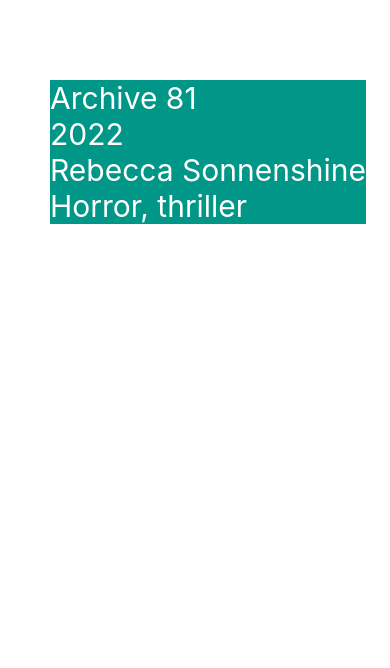
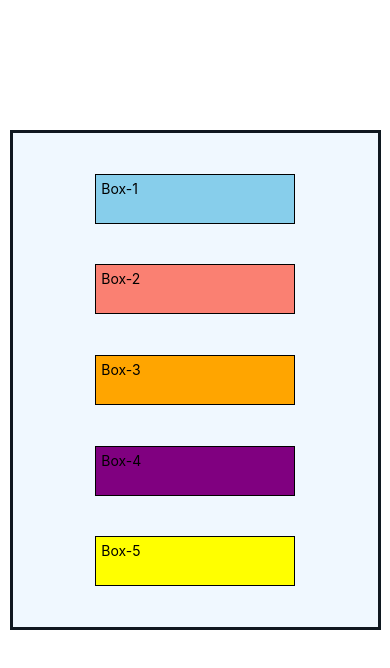
Before and after one commit to Monmoy042/learnReactNative, a React Native app: screen / in a window 390 px wide. Shown: the top 668 px of the page. Built offline with nearby package versions, Linux system fonts and the light colour scheme.

Commit message:
Flex in React Native

```diff
--- a/App.js
+++ b/App.js
@@ -1,13 +1,12 @@
 import React from "react";
 import { createRoot } from "react-dom/client";
 import { Text, StyleSheet, View } from "react-native";
-import BoxModel from "./src/components/BoxModel";
-import NetflixScrolling from "./src/components/NetflixScrolling";
+import Flex from "./src/components/Flex";
 
 const App = () => {
   return (
     <View style={styles.container}>
-      <NetflixScrolling />
+      <Flex />
     </View>
   );
 };
--- /dev/null
+++ b/src/components/Flex.js
@@ -0,0 +1,56 @@
+import React from "react";
+import { View, StyleSheet, Text } from "react-native";
+
+const Flex = () => {
+  return (
+    <View style={styles.parentView}>
+      <Text style={[styles.childText, styles.commonStyle]}>Box-1</Text>
+      <Text style={[styles.childText2, styles.commonStyle]}>Box-2</Text>
+      <Text style={[styles.childText3, styles.commonStyle]}>Box-3</Text>
+      <Text style={[styles.childText4, styles.commonStyle]}>Box-4</Text>
+      <Text style={[styles.childText5, styles.commonStyle]}>Box-5</Text>
+    </View>
+  );
+};
+
+const styles = StyleSheet.create({
+  parentView: {
+    width: "95%",
+    height: 500,
+    marginTop: 100,
+    marginHorizontal: 10,
+    borderWidth: 3,
+    backgroundColor: "aliceblue",
+    borderColor: "#101820FF",
+    // flexDirection: "row-reverse",
+    // flexDirection:'row',
+    // justifyContent: "center",
+    // justifyContent: "space-between",
+    // justifyContent: "space-around",
+    justifyContent: "space-evenly",
+    alignItems: "center",
+  },
+  childText: {
+    backgroundColor: "skyblue",
+  },
+  childText2: {
+    backgroundColor: "salmon",
+  },
+  childText3: {
+    backgroundColor: "orange",
+  },
+  childText4: {
+    backgroundColor: "purple",
+  },
+  childText5: {
+    backgroundColor: "yellow",
+  },
+  commonStyle: {
+    width: 200,
+    height: 50,
+    border: "1px solid #000",
+    padding: 5,
+  },
+});
+
+export default Flex;
```
